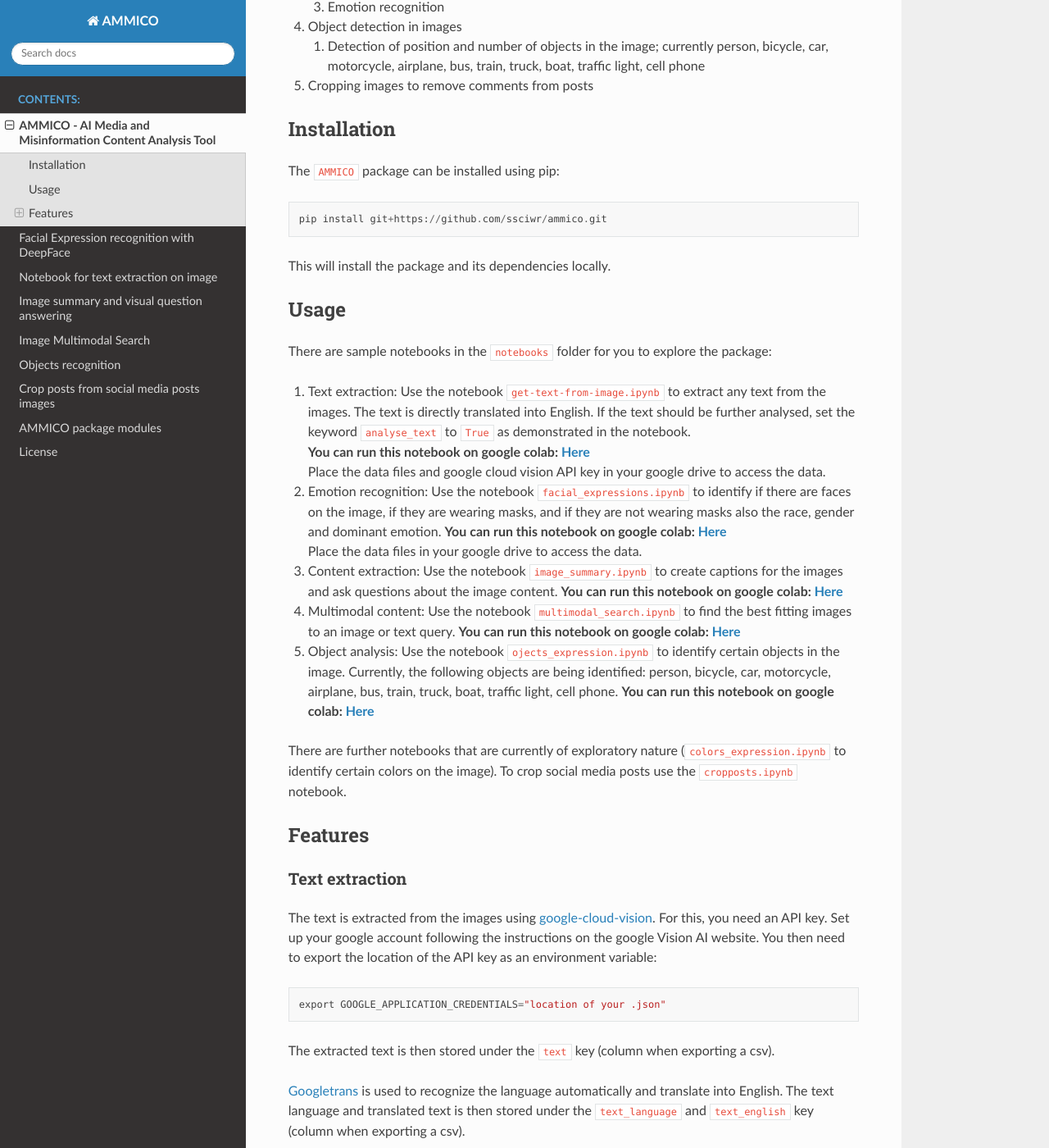
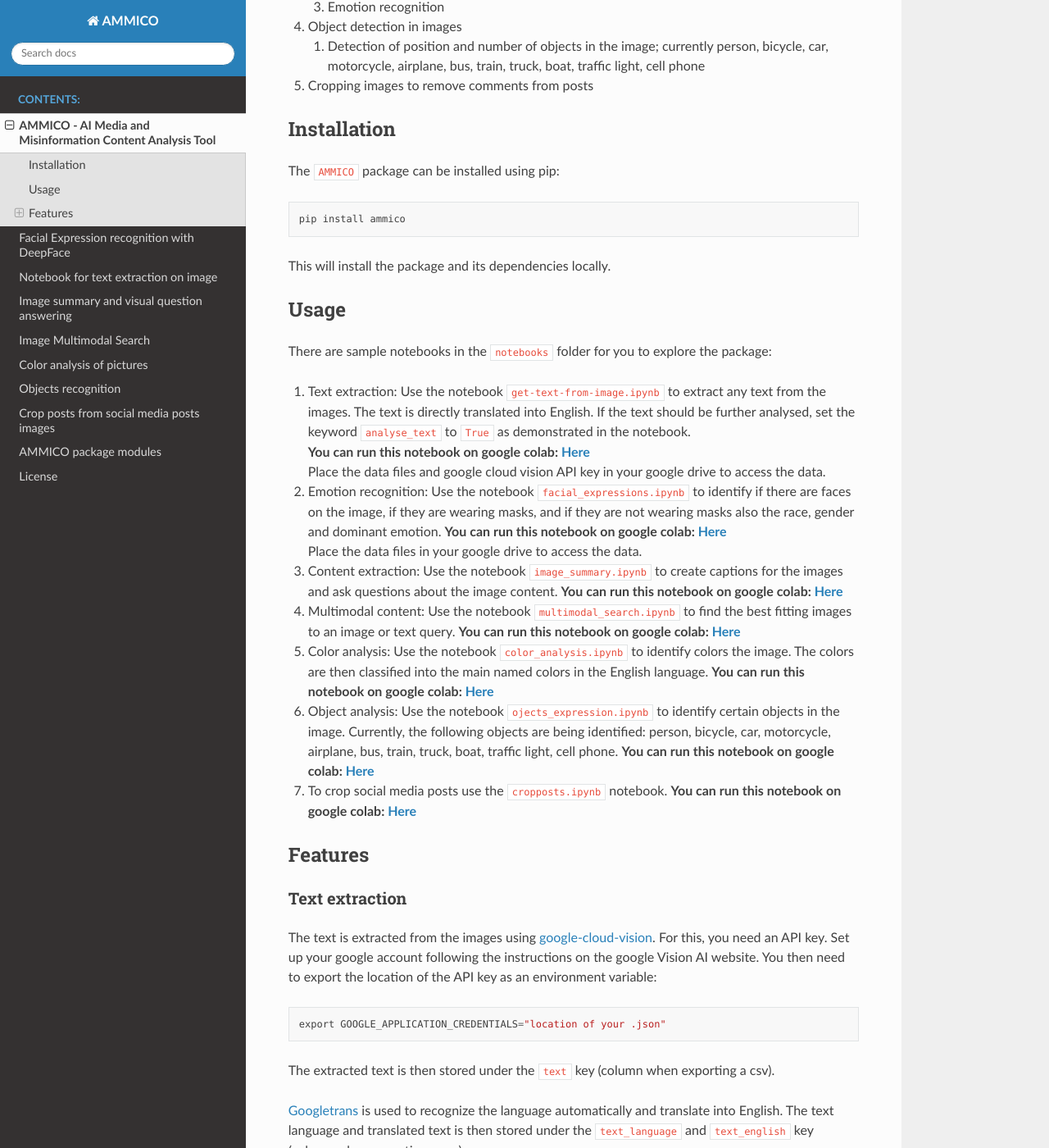
Before and after one commit to ssciwr/AMMICO, a Sphinx documentation site: the page built from docs/source/readme_link.md, in a window 1280 px wide and 1400 px high, scrolled down 848 px. Shown: the whole window at 82% size. Built offline with Sphinx 7.4.7 and the Read the Docs theme 2.0.0, drawn with Linux system fonts in a browser that asks for light colours; some of the changed text lies outside the part shown.

Commit message:
update doc and notebook explanation

````diff
--- a/README.md
+++ b/README.md
@@ -36,7 +36,7 @@
 
 The `AMMICO` package can be installed using pip:
 ```
-pip install git+https://github.com/ssciwr/ammico.git
+pip install ammico
 ```
 This will install the package and its dependencies locally.
 
@@ -45,19 +45,21 @@
 
 There are sample notebooks in the `notebooks` folder for you to explore the package:
 1. Text extraction: Use the notebook `get-text-from-image.ipynb` to extract any text from the images. The text is directly translated into English. If the text should be further analysed, set the keyword `analyse_text` to `True` as demonstrated in the notebook.\
-**You can run this notebook on google colab: [Here](https://colab.research.google.com/github/ssciwr/ammico/blob/main/notebooks/get-text-from-image.ipynb)**
+**You can run this notebook on google colab: [Here](https://colab.research.google.com/github/ssciwr/ammico/blob/main/ammico/notebooks/get-text-from-image.ipynb)**
 Place the data files and google cloud vision API key in your google drive to access the data.
 1. Emotion recognition: Use the notebook `facial_expressions.ipynb` to identify if there are faces on the image, if they are wearing masks, and if they are not wearing masks also the race, gender and dominant emotion.
-**You can run this notebook on google colab: [Here](https://colab.research.google.com/github/ssciwr/ammico/blob/main/notebooks/facial_expressions.ipynb)**
+**You can run this notebook on google colab: [Here](https://colab.research.google.com/github/ssciwr/ammico/blob/main/ammico/notebooks/facial_expressions.ipynb)**
 Place the data files in your google drive to access the data.
 1. Content extraction: Use the notebook `image_summary.ipynb` to create captions for the images and ask questions about the image content.
-**You can run this notebook on google colab: [Here](https://colab.research.google.com/github/ssciwr/ammico/blob/main/notebooks/image_summary.ipynb)**
+**You can run this notebook on google colab: [Here](https://colab.research.google.com/github/ssciwr/ammico/blob/main/ammico/notebooks/image_summary.ipynb)**
 1. Multimodal content: Use the notebook `multimodal_search.ipynb` to find the best fitting images to an image or text query.
-**You can run this notebook on google colab: [Here](https://colab.research.google.com/github/ssciwr/ammico/blob/main/notebooks/multimodal_search.ipynb)**
+**You can run this notebook on google colab: [Here](https://colab.research.google.com/github/ssciwr/ammico/blob/main/ammico/notebooks/multimodal_search.ipynb)**
+1. Color analysis: Use the notebook `color_analysis.ipynb` to identify colors the image. The colors are then classified into the main named colors in the English language.
+**You can run this notebook on google colab: [Here](https://colab.research.google.com/github/ssciwr/ammico/blob/main/ammico/notebooks/colors_analysis.ipynb)**
 1. Object analysis: Use the notebook `ojects_expression.ipynb` to identify certain objects in the image. Currently, the following objects are being identified: person, bicycle, car, motorcycle, airplane, bus, train, truck, boat, traffic light, cell phone.
-**You can run this notebook on google colab: [Here](https://colab.research.google.com/github/ssciwr/ammico/blob/main/notebooks/objects_expression.ipynb)**
-
-There are further notebooks that are currently of exploratory nature (`colors_expression.ipynb` to identify certain colors on the image). To crop social media posts use the `cropposts.ipynb` notebook.
+**You can run this notebook on google colab: [Here](https://colab.research.google.com/github/ssciwr/ammico/blob/main/ammico/notebooks/objects_expression.ipynb)**
+1. To crop social media posts use the `cropposts.ipynb` notebook.
+**You can run this notebook on google colab: [Here](https://colab.research.google.com/github/ssciwr/ammico/blob/main/ammico/notebooks/cropposts.ipynb)**
 
 ## Features
 ### Text extraction
@@ -86,6 +88,10 @@
 
 Object detection is carried out using [cvlib](https://github.com/arunponnusamy/cvlib) and the [YOLOv4](https://github.com/AlexeyAB/darknet) model. This library detects faces, people, and several inanimate objects; we currently have restricted the output to person, bicycle, car, motorcycle, airplane, bus, train, truck, boat, traffic light, cell phone.
 
+### Color/hue detection
+
+Color detection is carried out using [colorgram.py](https://github.com/obskyr/colorgram.py) and [colour](https://github.com/vaab/colour) for the distance metric. The colors can be classified into the main named colors/hues in the English language, that are red, green, blue, yellow, cyan, orange, purple, pink, brown, grey, white, black.
+
 ### Cropping of posts
 
 Social media posts can automatically be cropped to remove further comments on the page and restrict the textual content to the first comment only.
--- a/docs/source/index.rst
+++ b/docs/source/index.rst
@@ -15,6 +15,7 @@
    notebooks/Example text
    notebooks/Example summary
    notebooks/Example multimodal
+   notebooks/Example colors
    notebooks/Example objects
    notebooks/Example cropposts
    modules
````
Also changed, not shown: docs/source/notebooks/Example colors.ipynb (added), 3 other files.
